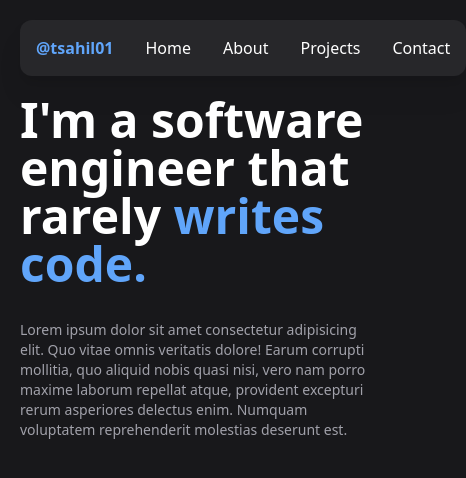
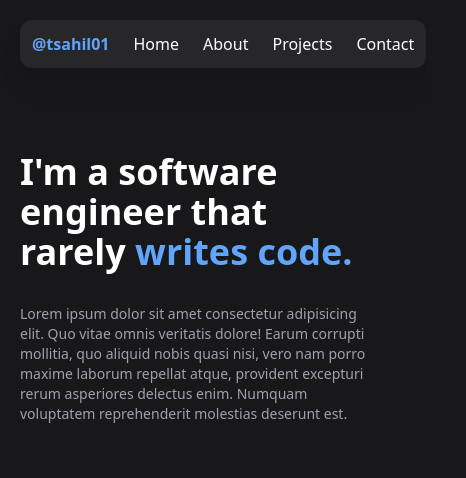
Before and after one commit to tsahil01/Portfolio, a Next.js app in the folder portfolio-frontend/: page / in a window 390 px wide. Shown: the top 478 px of the page, 466 px wide, since content can reach past the window. Built offline with nearby package versions, Linux system fonts and the light colour scheme.

Commit message:
fix styling

```diff
--- a/portfolio-frontend/src/app/page.tsx
+++ b/portfolio-frontend/src/app/page.tsx
@@ -5,7 +5,7 @@ export default function(){
   return <>
   <div className="flex flex-col gap-5 p-5 justify-center md:w-2/3 w-full mx-auto">
     <Navbar />
-    <div className="flex flex-col md:mt-20">
+    <div className="flex flex-col md:mt-20 mt-16">
       <Header/>
     </div>
   </div>
--- a/portfolio-frontend/src/components/Header.tsx
+++ b/portfolio-frontend/src/components/Header.tsx
@@ -1,6 +1,6 @@
 export function Header(){
     return <>
-    <h1 className="text-white text-5xl font-bold mx-auto lg:w-3/5 w-full">
+    <h1 className="text-white md:text-5xl text-4xl font-bold mx-auto lg:w-3/5 w-full">
         I'm a software engineer that rarely <span className="text-blue-400">writes code.</span>
     </h1>
     <p className="text-zinc-400 mx-auto lg:w-3/5 w-full text-sm md:text-base mt-8">Lorem ipsum dolor sit amet consectetur adipisicing elit. Quo vitae omnis veritatis dolore! Earum corrupti mollitia, quo aliquid nobis quasi nisi, vero nam porro maxime laborum repellat atque, provident excepturi rerum asperiores delectus enim. Numquam voluptatem reprehenderit molestias deserunt est.</p>
--- a/portfolio-frontend/src/components/Navbar.tsx
+++ b/portfolio-frontend/src/components/Navbar.tsx
@@ -1,11 +1,11 @@
 export function Navbar(){
     return <>
     <div className="p-2 rounded-xl bg-zinc-800 flex flex-row gap-4 drop-shadow-xl justify-center mx-auto">
-        <div className="font-bold p-2 text-blue-400">@tsahil01</div>
-        <button className="rounded-lg p-2 hover:bg-zinc-900">Home</button>
-        <button className="rounded-lg p-2 hover:bg-zinc-900">About</button>
-        <button className="rounded-lg p-2 hover:bg-zinc-900">Projects</button>
-        <button className="rounded-lg p-2 hover:bg-zinc-900">Contact</button>
+        <div className="font-bold md:p-2 p-1 text-blue-400">@tsahil01</div>
+        <button className="rounded-lg md:p-2 p-1 hover:bg-zinc-900">Home</button>
+        <button className="rounded-lg md:p-2 p-1 hover:bg-zinc-900">About</button>
+        <button className="rounded-lg md:p-2 p-1 hover:bg-zinc-900">Projects</button>
+        <button className="rounded-lg md:p-2 p-1 hover:bg-zinc-900">Contact</button>
     </div>
     </>
 }
```
